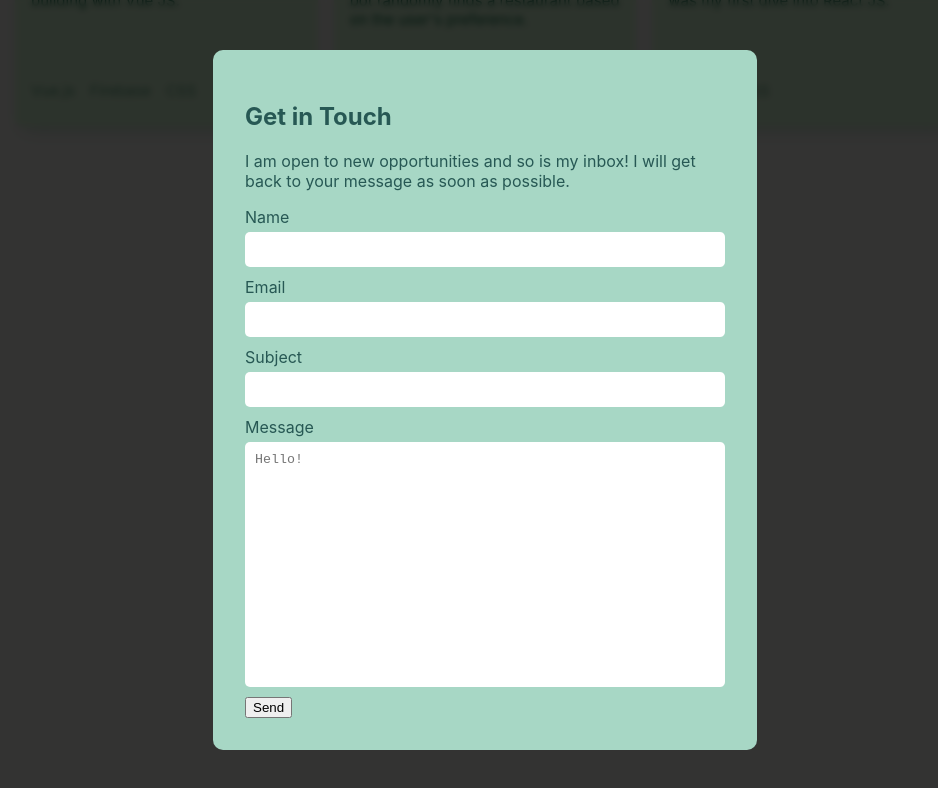
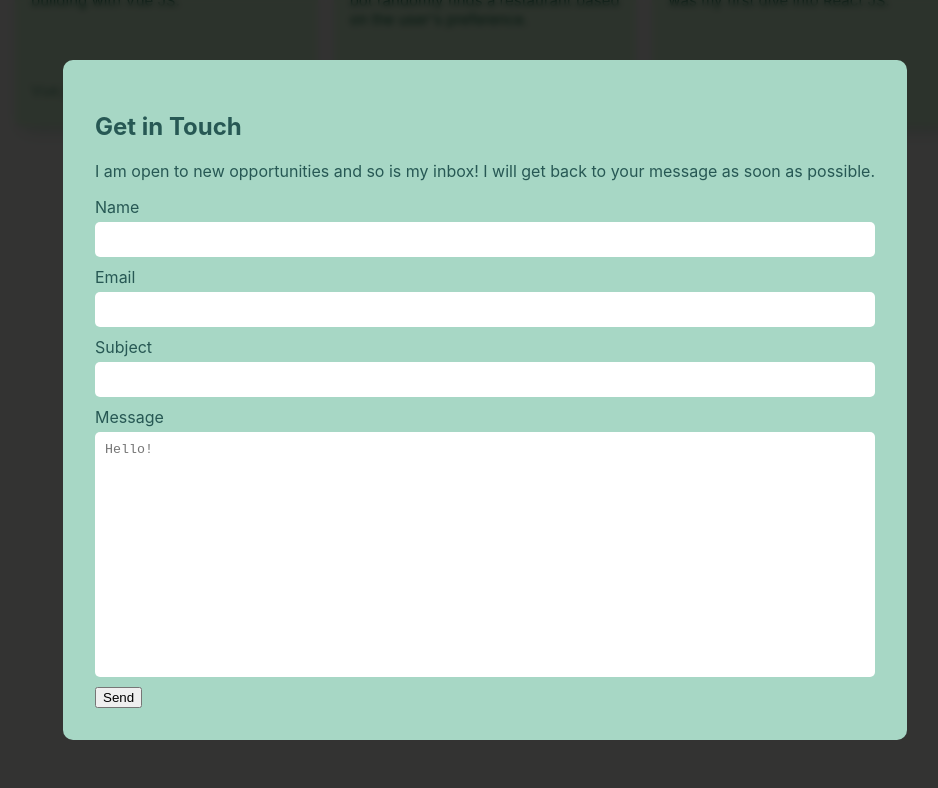
Before and after one commit to jackiewong99/portfolio_v2, a React (Create React App) app: page / in a window 1280 px wide. Both pictures are taken after a click on the button "Get in Touch". Shown: the part 2450-3238 px from the top of the page, without its empty margins (155-1093 px from the left). Built offline with nearby package versions, Linux system fonts and the light colour scheme.

Commit message:
Update contact modal.
- Increase width of contact modal for better usability on desktop.

```diff
--- a/src/Components/Contact/Contact.module.css
+++ b/src/Components/Contact/Contact.module.css
@@ -75,7 +75,7 @@
   border-radius: 10px;
   margin: 1rem;
   padding: 2rem;
-  max-width: 480px;
+  max-width: 800px;
 }
 
 .modalContainer h2,
```
